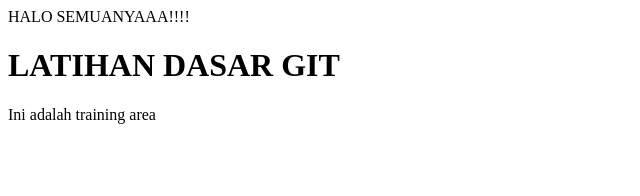
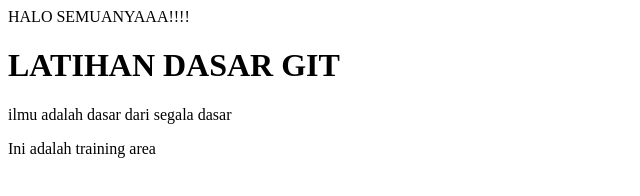
Before and after one commit to VIZO2314/TrainingArea, a plain HTML site: page index.html in a window 1280 px wide. Shown: the whole page, without its empty margins (0-640 px from the left). Drawn offline with Linux system fonts and the light colour scheme.

Commit message:
pentingnya ilmu

```diff
--- a/index.html
+++ b/index.html
@@ -8,6 +8,7 @@
 <body>
     <header>HALO SEMUANYAAA!!!!</header>
     <h1>LATIHAN DASAR GIT</h1>
+    <p>ilmu adalah dasar dari segala dasar</p>
     <p>Ini adalah training area</p>
 </body>
 </html>
```
